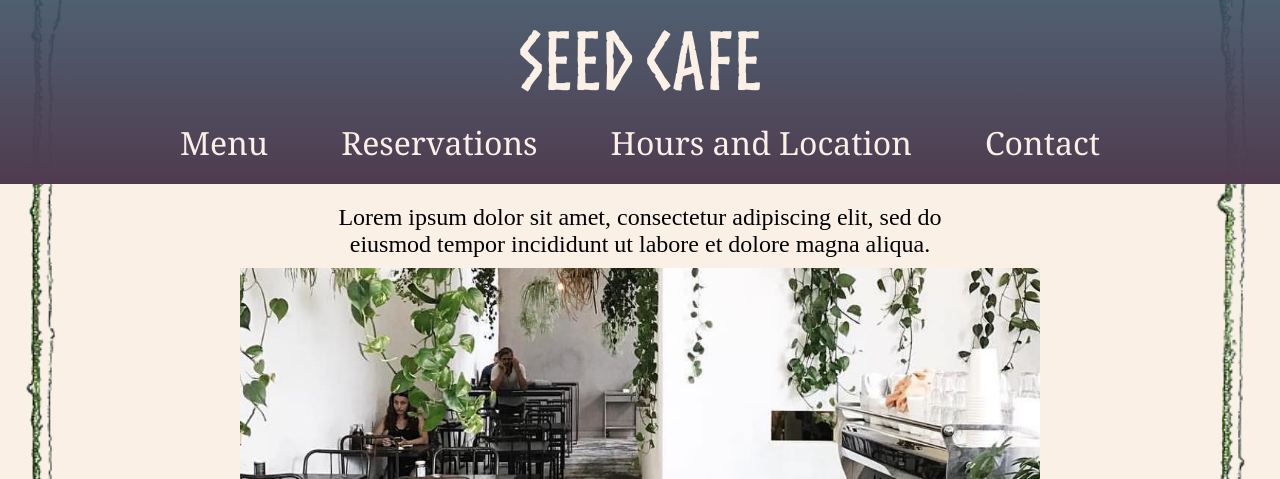
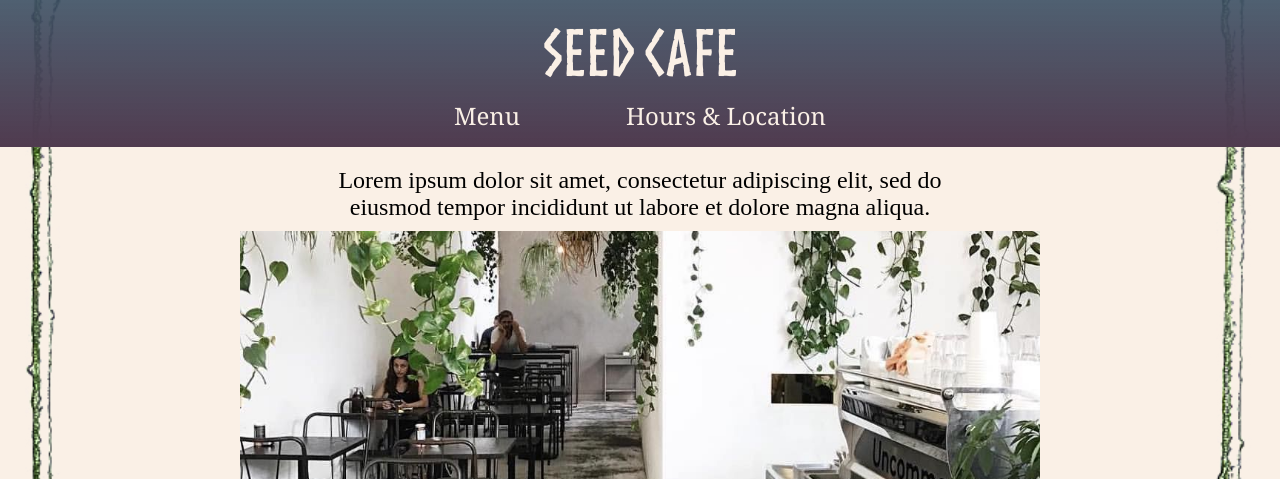
Before and after one commit to mc0210/SeedCafe, a website built with webpack: page dist/index.html in a window 1280 px wide. Shown: the top 479 px of the page. Built offline with nearby package versions, Linux system fonts and the light colour scheme.

Commit message:
Removed extra navlinks

```diff
--- a/package.json
+++ b/package.json
@@ -5,7 +5,8 @@
   "main": "index.js",
   "scripts": {
     "test": "echo \"Error: no test specified\" && exit 1",
-    "build": "webpack"
+    "build": "webpack",
+    "deploy": "git push origin :gh-pages && git subtree push --prefix dist origin gh-pages"
   },
   "author": "Michael",
   "license": "ISC",
--- a/src/styles.css
+++ b/src/styles.css
@@ -40,7 +40,7 @@ a {
 }
 
 .name {
-    font-size: 5rem;
+    font-size: 4rem;
     font-family: "Norse";
     margin: 0px auto;
     padding: 0;
@@ -71,14 +71,15 @@ header {
 
 nav {
     margin: 0 auto;
-    max-width: 1000px;
-    padding: 12px 2rem 12px 2rem;
+    max-width: 600px;
+    padding: .4rem 1rem .4rem 1rem;
 }
 
 nav > ul > li {
     cursor: pointer;
     padding: .5rem;
-    font-family: Cambria, Cochin, Georgia, Times, 'Times New Roman', serif
+    font-family: Cambria, Cochin, Georgia, Times, 'Times New Roman', serif;
+    vertical-align: middle;
 }
 
 .selectable, .selected {
@@ -122,9 +123,9 @@ nav > ul > li:hover {
 nav > ul {
     display: flex;
     flex-wrap: wrap;
-    justify-content: space-between;
+    justify-content: space-evenly;
     list-style: none;
-    font-size: 2rem;
+    font-size: 1.5rem;
     margin: 0 auto;
     padding: 0px;
 }
@@ -240,9 +241,9 @@ footer > p {
 
 @media (min-width: 320px) and (max-width: 700px) {
     nav > ul {
-        display: grid;
+        /* display: grid;
         grid-template-columns: 1fr 1fr;
-        text-align: center;
+        text-align: center; */
     }
     #content-container {
         background-size: 100% 200%;
--- a/src/title.js
+++ b/src/title.js
@@ -32,32 +32,32 @@ export function createTitle(content) {
   li1.appendChild(ali1);
   navbarList.appendChild(li1);
 
-  let li2 = document.createElement("li");
-  let ali2 = document.createElement("a");
-  ali2.id = "ali2";
-  ali2.classList.add("selectable");
-  ali2.textContent = "Reservations";
-  ali2.addEventListener("click", eventHandler.bind(null, content), false);
-  li2.appendChild(ali2);
-  navbarList.appendChild(li2);
+  // let li2 = document.createElement("li");
+  // let ali2 = document.createElement("a");
+  // ali2.id = "ali2";
+  // ali2.classList.add("selectable");
+  // ali2.textContent = "Reservations";
+  // ali2.addEventListener("click", eventHandler.bind(null, content), false);
+  // li2.appendChild(ali2);
+  // navbarList.appendChild(li2);
 
   let li3 = document.createElement("li");
   let ali3 = document.createElement("a");
   ali3.id = "ali3";
   ali3.classList.add("selectable");
-  ali3.textContent = "Hours and Location";
+  ali3.textContent = "Hours & Location";
   ali3.addEventListener("click", eventHandler.bind(null, content), false);
   li3.appendChild(ali3);
   navbarList.appendChild(li3);
 
-  let li4 = document.createElement("li");
-  let ali4 = document.createElement("a");
-  ali4.id = "ali4";
-  ali4.classList.add("selectable");
-  ali4.textContent = "Contact";
-  ali4.addEventListener("click", eventHandler.bind(null, content), false);
-  li4.appendChild(ali4);
-  navbarList.appendChild(li4);
+  // let li4 = document.createElement("li");
+  // let ali4 = document.createElement("a");
+  // ali4.id = "ali4";
+  // ali4.classList.add("selectable");
+  // ali4.textContent = "Contact";
+  // ali4.addEventListener("click", eventHandler.bind(null, content), false);
+  // li4.appendChild(ali4);
+  // navbarList.appendChild(li4);
 }
 
 function eventHandler(content, event) {
```
Also changed, not shown: dist/main.js.
